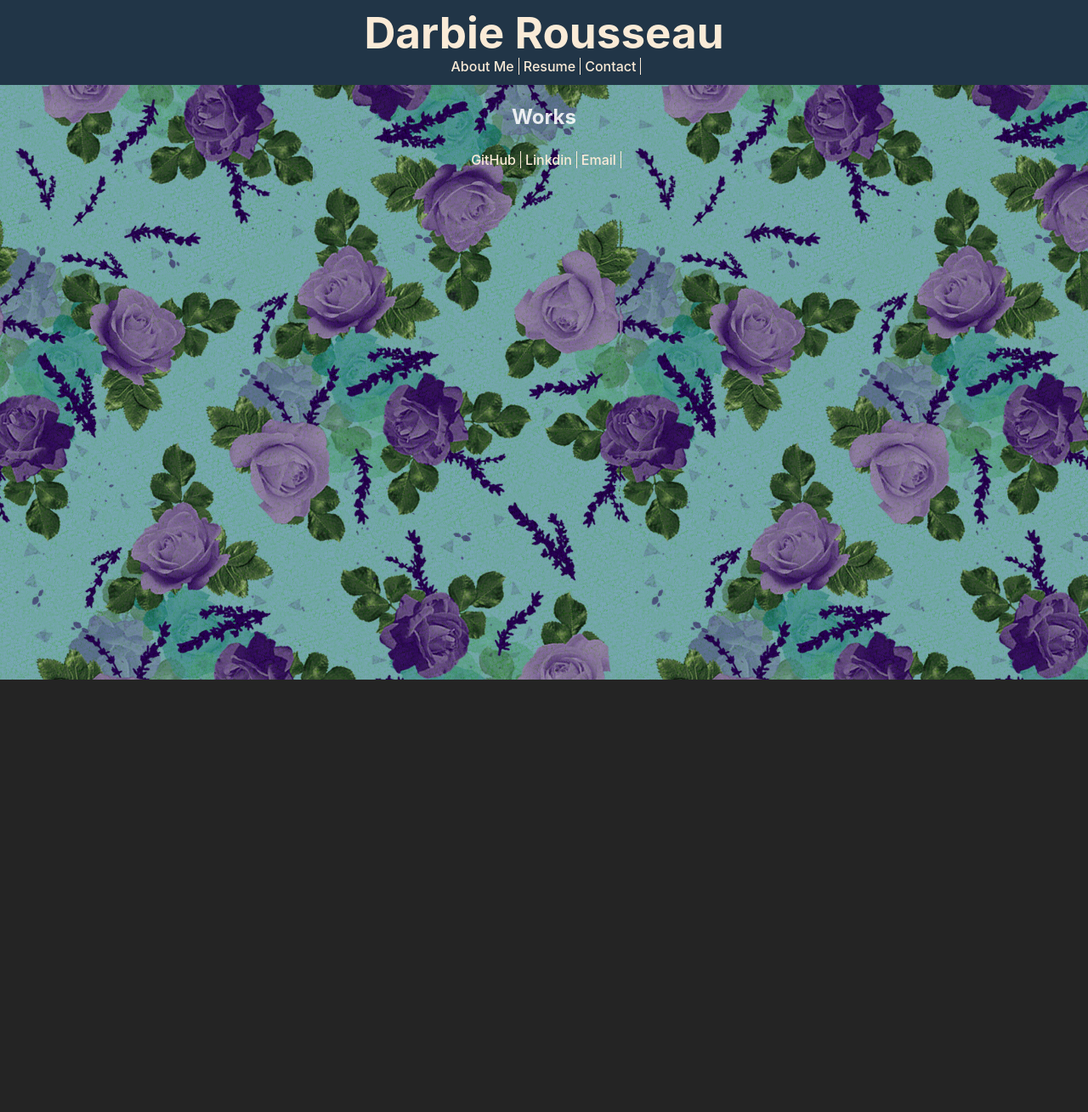
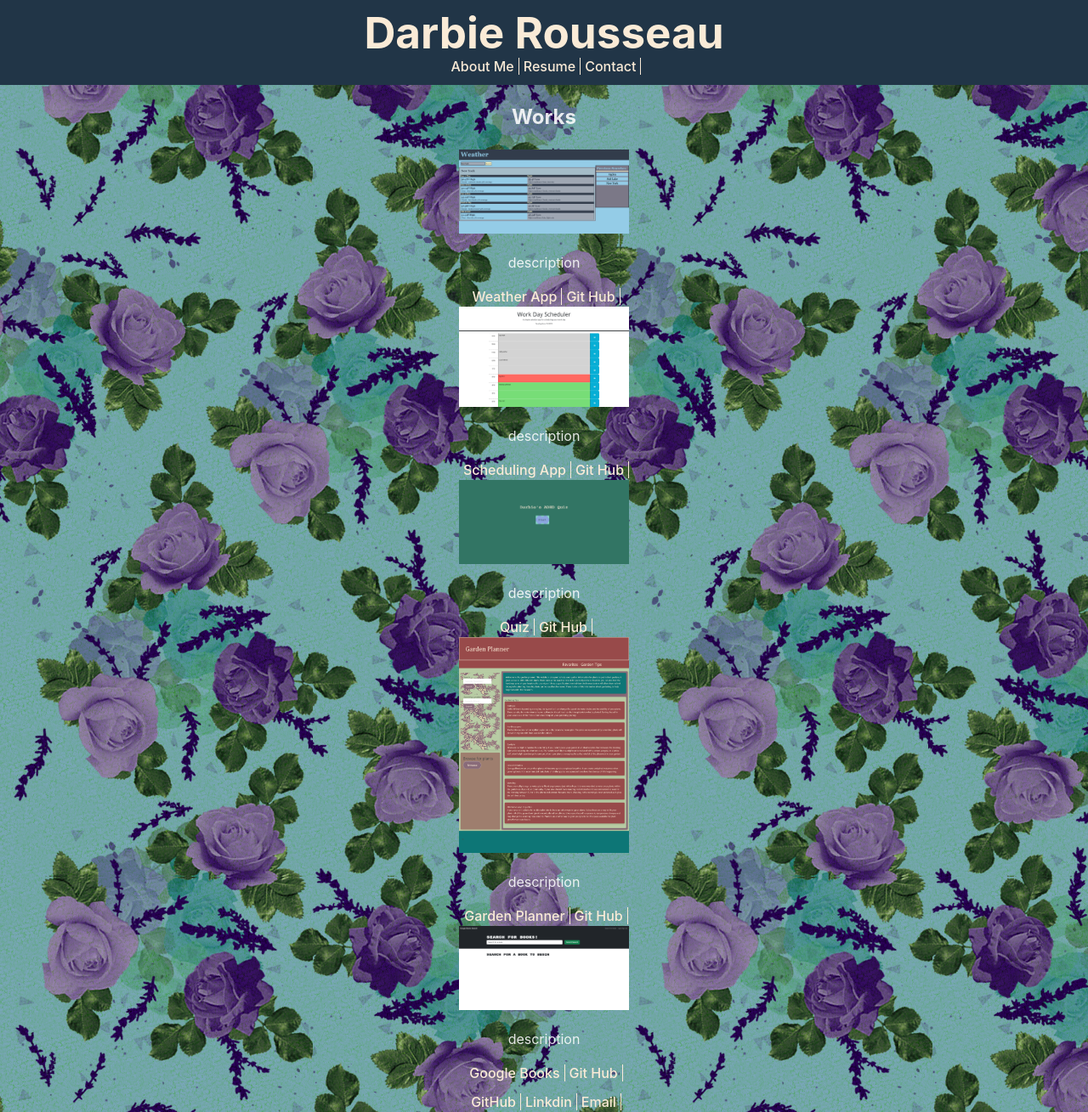
Before and after one commit to Captianbeau/WorksPortfolio, a React (Vite) app in the folder WorksPortfolio/: page /Works in a window 1280 px wide. Shown: the whole page at 85% size. Before the commit the page ends 800 px from the top, so only its background shows below. Built offline with nearby package versions, Linux system fonts and the light colour scheme.

Commit message:
added images and links to works'

```diff
--- a/WorksPortfolio/src/pages/Works.jsx
+++ b/WorksPortfolio/src/pages/Works.jsx
@@ -3,11 +3,48 @@ import Schedule from '../assets/images/Scheduler.png';
 import Quiz from '../assets/images/Quiz.png';
 import Garden from '../assets/images/GardenPlanner.png';
 import Books from '../assets/images/BooksRefactor.png';
-export default function Works (){
-return <div>
-    <h2>Works</h2>
-    <div>
-
+export default function Works() {
+    return <div>
+        <h2>Works</h2>
+        <div>
+            <div>
+                <img src={Weather} alt='Weather App image' />
+                <p className='description'>description</p>
+            </div>
+            <a>Weather App</a>
+            <a>Git Hub</a>
+        </div>
+        <div>
+            <div>
+                <img src={Schedule} />
+                <p className='description'>description</p>
+            </div>
+            <a>Scheduling App</a>
+            <a>Git Hub</a>
+        </div>
+        <div>
+            <div>
+                <img src={Quiz} />
+                <p className='description'>description</p>
+            </div>
+            <a>Quiz</a>
+            <a>Git Hub</a>
+        </div>
+        <div>
+            <div>
+                <img src={Garden} />
+                <p className='description'>description</p>
+            </div>
+            <a>Garden Planner</a>
+            <a>Git Hub</a>
+        </div>
+        <div>
+            <div>
+                <img src={Books} />
+                <p className='description'>description</p>
+            </div>
+            <a>Google Books</a>
+            <a>Git Hub</a>
+        </div>
     </div>
-</div>
 }
```
